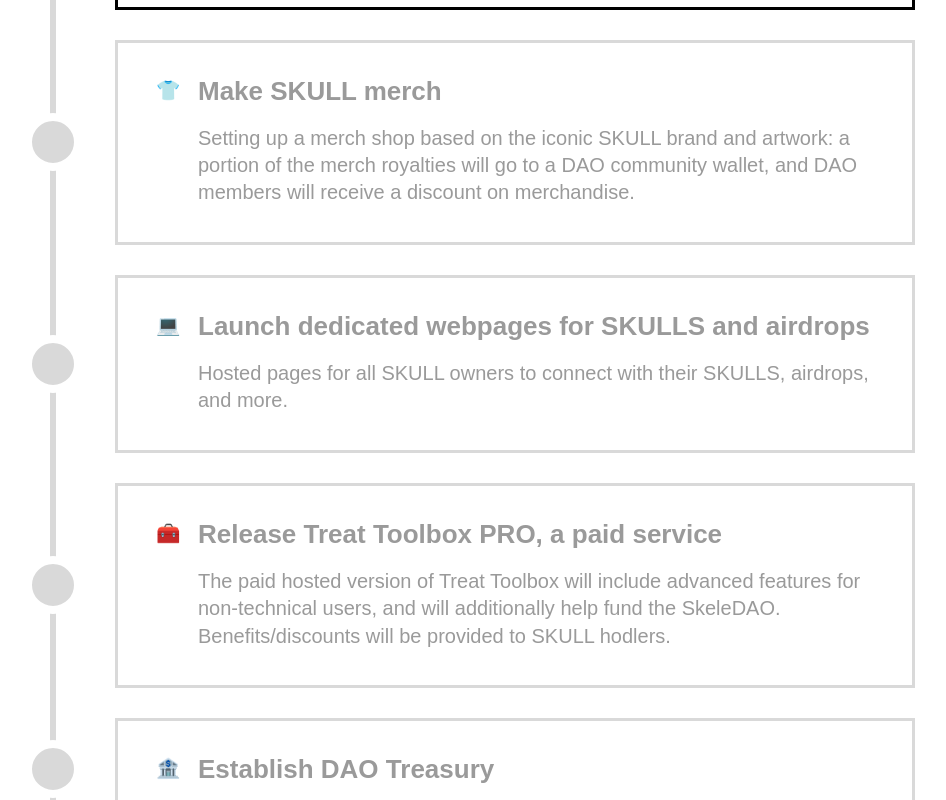
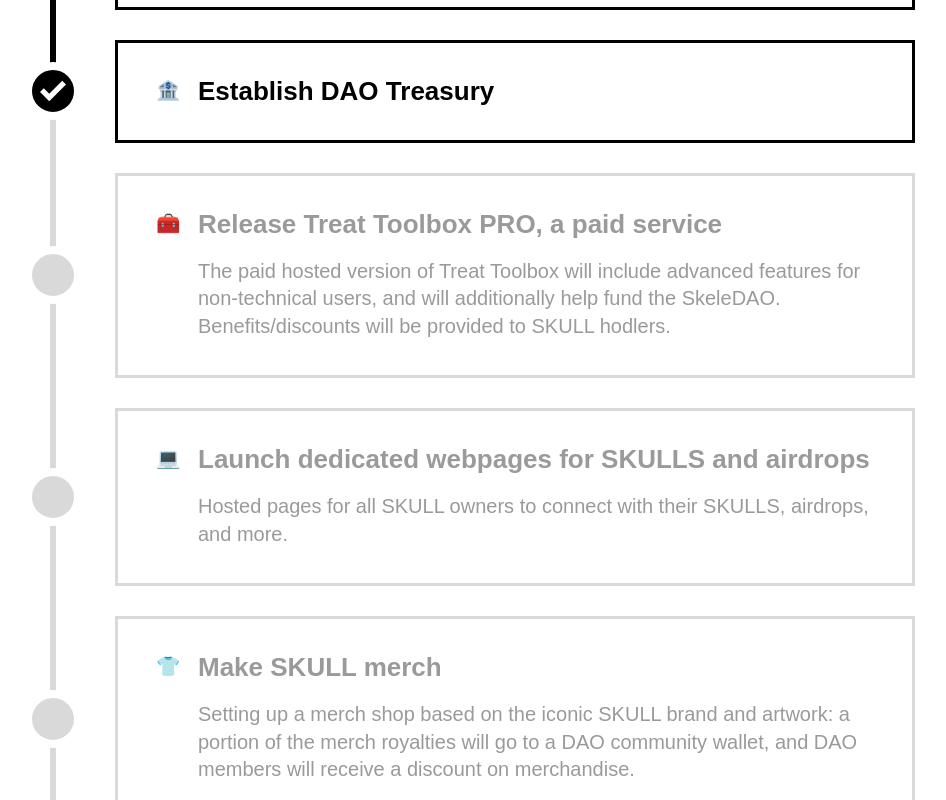
Before and after one commit to theskeletoncrew/website, a Next.js app: page / in a window 1280 px wide. Shown: the part 4960-5760 px from the top of the page, without its empty margins (125-1071 px from the left). Built offline with nearby package versions, Linux system fonts and the light colour scheme; a web font is replaced by a local one.

Commit message:
Update roadmap - Treasury established

```diff
--- a/pages/index.tsx
+++ b/pages/index.tsx
@@ -516,27 +516,10 @@
                 <span className="roadmap-emoji">💀</span>
                 <span className="roadmap-title">Launch SkeleDAO</span>
               </li>
-              <li>
+              <li className="completed">
                 <span className="roadmap-dot"></span>
-                <span className="roadmap-emoji">👕</span>
-                <span className="roadmap-title">Make SKULL merch</span>
-                <span className="roadmap-item-description">
-                  Setting up a merch shop based on the iconic SKULL brand and
-                  artwork: a portion of the merch royalties will go to a DAO
-                  community wallet, and DAO members will receive a discount on
-                  merchandise.
-                </span>
-              </li>
-              <li>
-                <span className="roadmap-dot"></span>
-                <span className="roadmap-emoji">💻</span>
-                <span className="roadmap-title">
-                  Launch dedicated webpages for SKULLS and airdrops
-                </span>
-                <span className="roadmap-item-description">
-                  Hosted pages for all SKULL owners to connect with their
-                  SKULLS, airdrops, and more.
-                </span>
+                <span className="roadmap-emoji">🏦</span>
+                <span className="roadmap-title">Establish DAO Treasury</span>
               </li>
               <li>
                 <span className="roadmap-dot"></span>
@@ -553,8 +536,25 @@
               </li>
               <li>
                 <span className="roadmap-dot"></span>
-                <span className="roadmap-emoji">🏦</span>
-                <span className="roadmap-title">Establish DAO Treasury</span>
+                <span className="roadmap-emoji">💻</span>
+                <span className="roadmap-title">
+                  Launch dedicated webpages for SKULLS and airdrops
+                </span>
+                <span className="roadmap-item-description">
+                  Hosted pages for all SKULL owners to connect with their
+                  SKULLS, airdrops, and more.
+                </span>
+              </li>
+              <li>
+                <span className="roadmap-dot"></span>
+                <span className="roadmap-emoji">👕</span>
+                <span className="roadmap-title">Make SKULL merch</span>
+                <span className="roadmap-item-description">
+                  Setting up a merch shop based on the iconic SKULL brand and
+                  artwork: a portion of the merch royalties will go to a DAO
+                  community wallet, and DAO members will receive a discount on
+                  merchandise.
+                </span>
               </li>
               <li>
                 <span className="roadmap-dot"></span>
--- a/styles/globals.css
+++ b/styles/globals.css
@@ -482,7 +482,7 @@
   position: absolute;
   top: 55px;
   left: -35px;
-  height: 3650px;
+  height: 3750px;
   width: 6px;
   background-color: #000;
 }
--- a/styles/w1000.css
+++ b/styles/w1000.css
@@ -146,7 +146,7 @@
   }
 
   #roadmap-timeline-completed {
-    height: 2100px;
+    height: 2250px;
     left: 10px;
   }
 
--- a/styles/w1400.css
+++ b/styles/w1400.css
@@ -37,7 +37,7 @@
   }
 
   #roadmap-timeline-completed {
-    height: 2400px;
+    height: 2550px;
   }
 
   #faq ul li {
```
